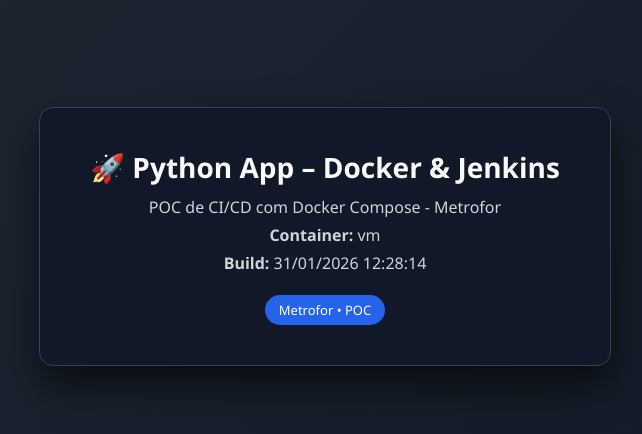
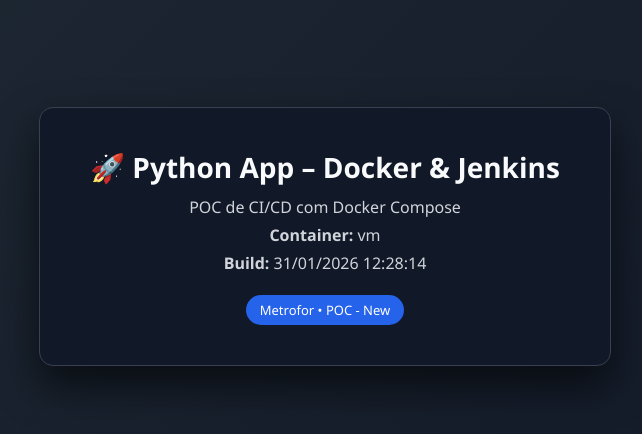
Before and after one commit to iltonjunior/python-app-docker-jenkins-poc, a Flask app: page / in a window 1280 px wide. Shown: the part 164-598 px from the top of the page, without its empty margins (315-957 px from the left). Run offline with Flask 3, Linux system fonts and the light colour scheme.

Commit message:
Adicionando metrofor no projeto. change1

```diff
--- a/app/templates/index.html
+++ b/app/templates/index.html
@@ -44,10 +44,10 @@
 <body>
     <div class="card">
         <h1>🚀 Python App – Docker & Jenkins</h1>
-        <p>POC de CI/CD com Docker Compose - Metrofor </p>
+        <p>POC de CI/CD com Docker Compose </p>
         <p><strong>Container:</strong> {{ hostname }}</p>
         <p><strong>Build:</strong> {{ now }}</p>
-        <div class="badge">Metrofor • POC</div>
+        <div class="badge">Metrofor • POC - New</div>
     </div>
 </body>
 </html>
```
